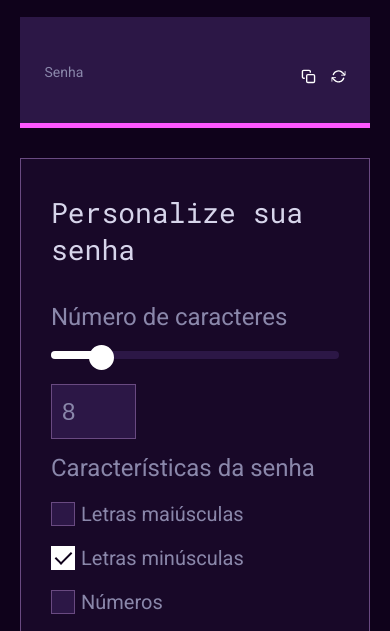
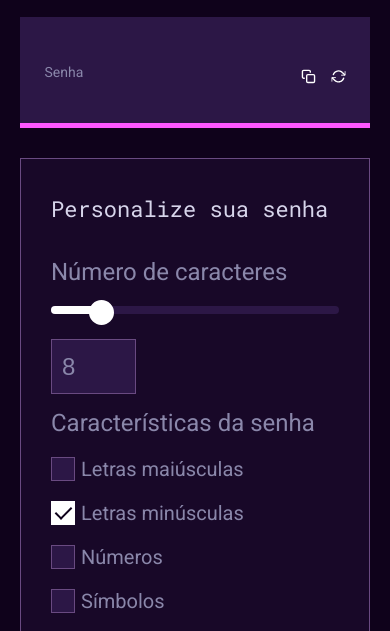
Before and after one commit to mtrebecca/Password-Generator, a website built with webpack: page index.html in a window 390 px wide. Shown: the part 173-804 px from the top of the page. Built offline with nearby package versions, Linux system fonts and the light colour scheme.

Commit message:
:lipstick: update finally

```diff
--- a/src/assets/scss/layout/_container.scss
+++ b/src/assets/scss/layout/_container.scss
@@ -97,5 +97,9 @@ h2 {
                 width: 100% !important;
             }
         }
+
+        .settings .all-settings h3 {
+            font-size: 22px;
+        }
     }
 }
```
Also changed, not shown: README.md, dist/css/styles.css, 1 other file.
